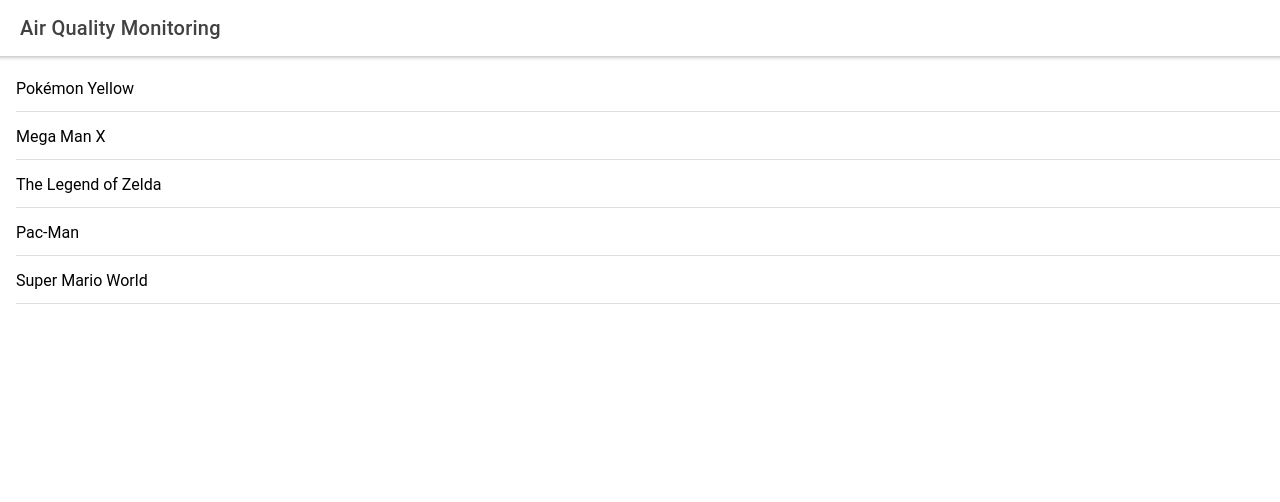
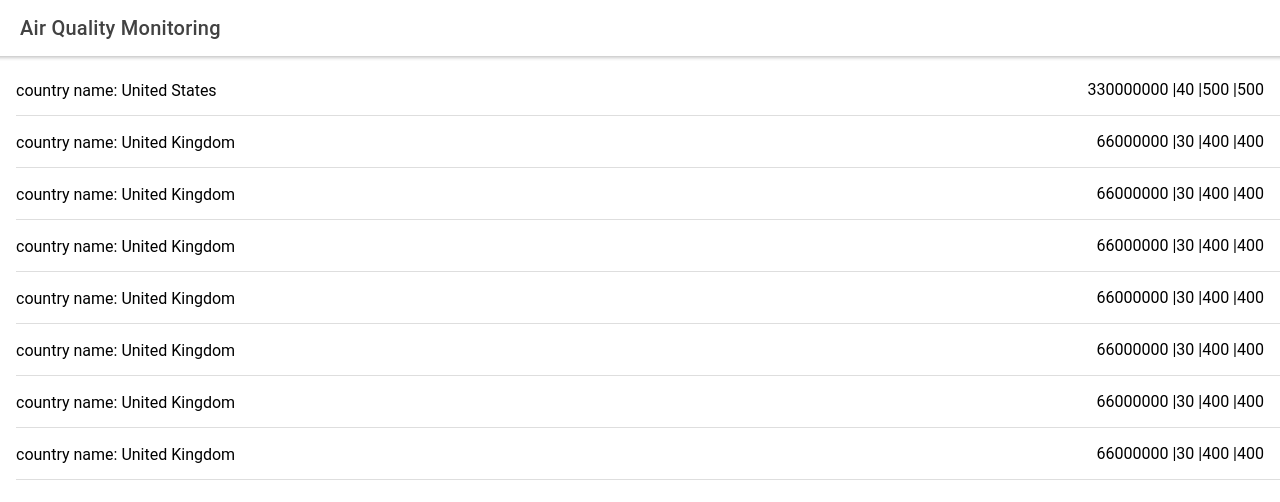
Before and after one commit to k-petrikas/air-quality-monitoring, a React (Create React App) app in the folder frontend/air-quality-monitoring/: page /home in a window 1280 px wide. Shown: the top 502 px of the page. Built offline with nearby package versions, Linux system fonts and the light colour scheme.

Commit message:
adding in pre-work for infinite scrolling

```diff
--- a/frontend/air-quality-monitoring/src/pages/Home.tsx
+++ b/frontend/air-quality-monitoring/src/pages/Home.tsx
@@ -1,17 +1,132 @@
-import { IonContent, IonHeader, IonItem, IonLabel, IonList, IonPage, IonTitle, IonToolbar } from '@ionic/react';
+import { IonContent, IonHeader, IonInfiniteScroll, IonInfiniteScrollContent, IonItem, IonLabel, IonList, IonPage, IonText, IonTitle, IonToolbar } from '@ionic/react';
 import React from 'react';
 import ExploreContainer from '../components/ExploreContainer';
 import './Home.css';
 
 const Home: React.FC = () => {
 
-  const listOfItems = [
-    {
-      "item": "banana"
-    },
-    {
-      "item": "pepper"
-    }]
+  //dummy list of items
+  var airQuality =
+    [
+      {
+        "_id": "5fc3e857f6ecf061f0f2abb1",
+        "countryName": "United States",
+        "countryISOCode": "USA",
+        "airQualityRanking": 40,
+        "airQualityValue": 500,
+        "countryPopulation": 330000000,
+        "__v": 0
+      },
+      {
+        "_id": "5fc3e8a5f6ecf061f0f2abb2",
+        "countryName": "United Kingdom",
+        "countryISOCode": "GBR",
+        "airQualityRanking": 30,
+        "airQualityValue": 400,
+        "countryPopulation": 66000000,
+        "__v": 0
+      }
+      ,
+      {
+        "_id": "5fc3e8a5f6ecf061f0f2abb2",
+        "countryName": "United Kingdom",
+        "countryISOCode": "GBR",
+        "airQualityRanking": 30,
+        "airQualityValue": 400,
+        "countryPopulation": 66000000,
+        "__v": 0
+      }
+      ,
+      {
+        "_id": "5fc3e8a5f6ecf061f0f2abb2",
+        "countryName": "United Kingdom",
+        "countryISOCode": "GBR",
+        "airQualityRanking": 30,
+        "airQualityValue": 400,
+        "countryPopulation": 66000000,
+        "__v": 0
+      }
+      ,
+      {
+        "_id": "5fc3e8a5f6ecf061f0f2abb2",
+        "countryName": "United Kingdom",
+        "countryISOCode": "GBR",
+        "airQualityRanking": 30,
+        "airQualityValue": 400,
+        "countryPopulation": 66000000,
+        "__v": 0
+      }
+      ,
+      {
+        "_id": "5fc3e8a5f6ecf061f0f2abb2",
+        "countryName": "United Kingdom",
+        "countryISOCode": "GBR",
+        "airQualityRanking": 30,
+        "airQualityValue": 400,
+        "countryPopulation": 66000000,
+        "__v": 0
+      }
+      ,
+      {
+        "_id": "5fc3e8a5f6ecf061f0f2abb2",
+        "countryName": "United Kingdom",
+        "countryISOCode": "GBR",
+        "airQualityRanking": 30,
+        "airQualityValue": 400,
+        "countryPopulation": 66000000,
+        "__v": 0
+      }
+      ,
+      {
+        "_id": "5fc3e8a5f6ecf061f0f2abb2",
+        "countryName": "United Kingdom",
+        "countryISOCode": "GBR",
+        "airQualityRanking": 30,
+        "airQualityValue": 400,
+        "countryPopulation": 66000000,
+        "__v": 0
+      }
+    ];
+
+
+
+  async function fetchData() {
+    console.log("fetching data")
+
+  }
+
+
+  async function searchNext($event: CustomEvent<void>) {
+    await fetchData();
+
+    ($event.target as HTMLIonInfiniteScrollElement).complete();
+  }
+
+  var airQualityItem = null;
+
+  //used to loop through the air quality data returned from mongo DB
+  airQualityItem = airQuality.map((country) => {
+    return (
+      <IonItem>
+        <IonLabel>country name: {country.countryName}</IonLabel>
+        <IonText >
+          <p>{country.countryPopulation} |</p>
+
+        </IonText>
+        <IonText >
+          <p>{country.airQualityRanking} |</p>
+
+        </IonText>
+        <IonText >
+          <p>{country.airQualityValue} |</p>
+
+        </IonText>
+        <IonText >
+          <p>{country.airQualityValue} </p>
+
+        </IonText>
+      </IonItem>);
+  })
 
 
   return (
@@ -23,22 +138,15 @@
       </IonHeader>
       <IonContent fullscreen>
         <IonList>
-          <IonItem>
-            <IonLabel>Pokémon Yellow</IonLabel>
-          </IonItem>
-          <IonItem>
-            <IonLabel>Mega Man X</IonLabel>
-          </IonItem>
-          <IonItem>
-            <IonLabel>The Legend of Zelda</IonLabel>
-          </IonItem>
-          <IonItem>
-            <IonLabel>Pac-Man</IonLabel>
-          </IonItem>
-          <IonItem>
-            <IonLabel>Super Mario World</IonLabel>
-          </IonItem>
+          {airQualityItem}
         </IonList>
+        <IonInfiniteScroll id="infinite-scroll" threshold="100px" onIonInfinite={(e: CustomEvent<void>) => searchNext(e)}>
+          <IonInfiniteScrollContent
+            loading-spinner="bubbles"
+            loading-text="Loading more data...">
+          </IonInfiniteScrollContent>
+
+        </IonInfiniteScroll>
       </IonContent>
     </IonPage>
   );
```
